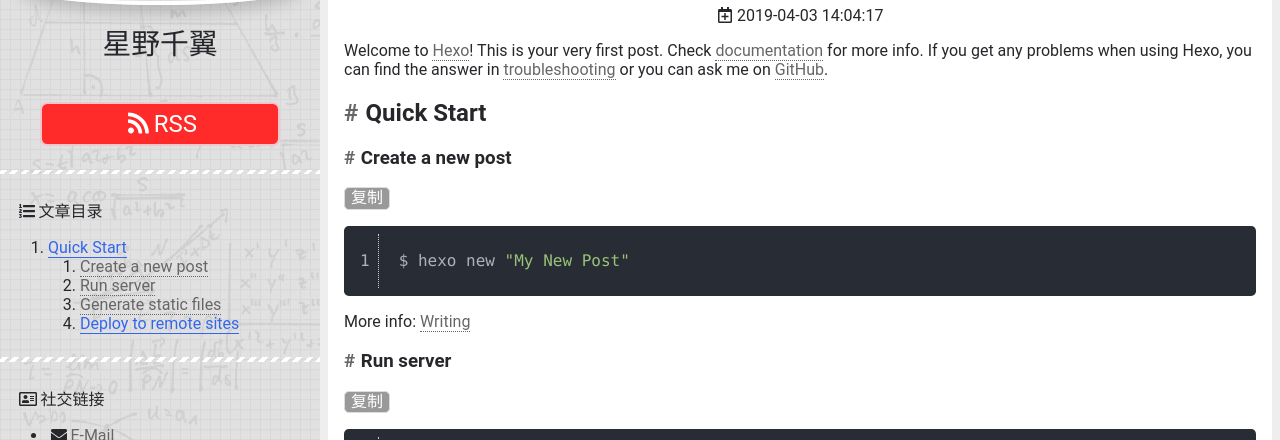
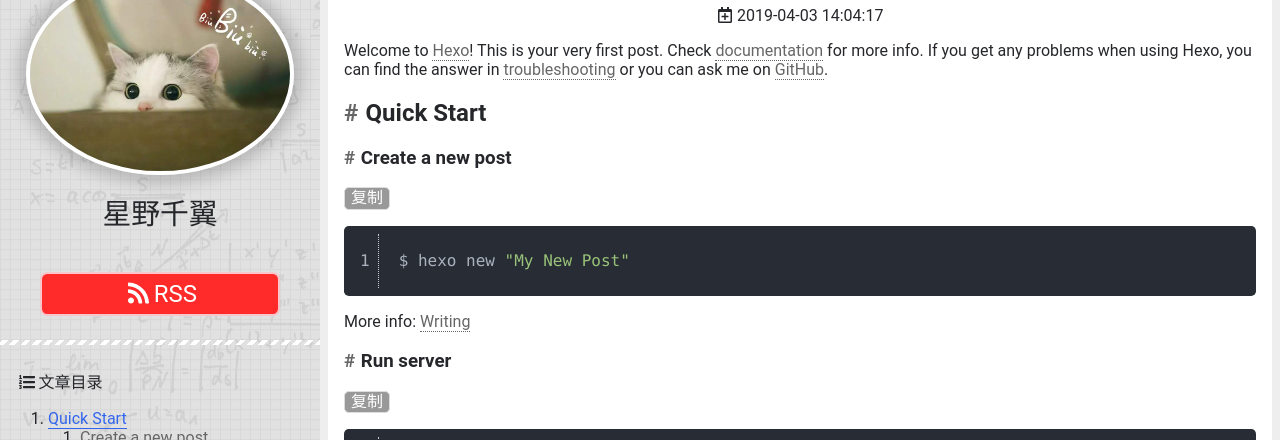
Before and after one commit to ZijianGaoPVT/ZijianGaoPVT.github.io, a plain HTML site: page 2019/04/03/hello-world/index.html in a window 1280 px wide. Shown: the part 207-647 px from the top of the page. Drawn offline with Linux system fonts and the light colour scheme.

Commit message:
Site updated: 2019-04-03 15:59:36

```diff
--- a/2019/04/03/hello-world/index.html
+++ b/2019/04/03/hello-world/index.html
@@ -171,7 +171,7 @@
       <span hidden itemprop="author" itemscope itemtype="http://schema.org/Person">
        <meta itemprop="name" content="星野千翼">
        <meta itemprop="description" content>
-       <meta itemprop="image" content="/images/myavator.jpg">
+       <meta itemprop="image" content="/images/my.jpg">
       </span>
       <span hidden itemprop="publisher" itemscope itemtype="http://schema.org/Organization">
        <meta itemprop="name" content>
@@ -226,7 +226,7 @@
 
 <div class="info sidebar-item" id="info">
 
-  <img class="author-avatar" src="/images/myavator.jpg" alt="星野千翼">
+  <img class="author-avatar" src="/images/my.jpg" alt="星野千翼">
 
   <h1 class="author-name">星野千翼</h1>
   <h2 class="author-description"></h2>
@@ -263,8 +263,6 @@
     <div class="social-link sidebar-item">
       <div><i class="far fa-address-card"></i>社交链接<p></p></div>
       <ul>
-
-        <li><i class="fas fa-envelope"></i><a href="760441900@qq.com" target="_blank">E-Mail</a></li>
 
         <li><i class="fab fa-github"></i><a href="https://github.com/ForSomeOneElse" target="_blank">GitHub</a></li>
 
```
Also changed, not shown: archives/2019/04/index.html (+1 -3 lines), archives/2019/index.html (+1 -3 lines), archives/index.html (+1 -3 lines), index.html (+2 -4 lines), images/my.jpg (added).
